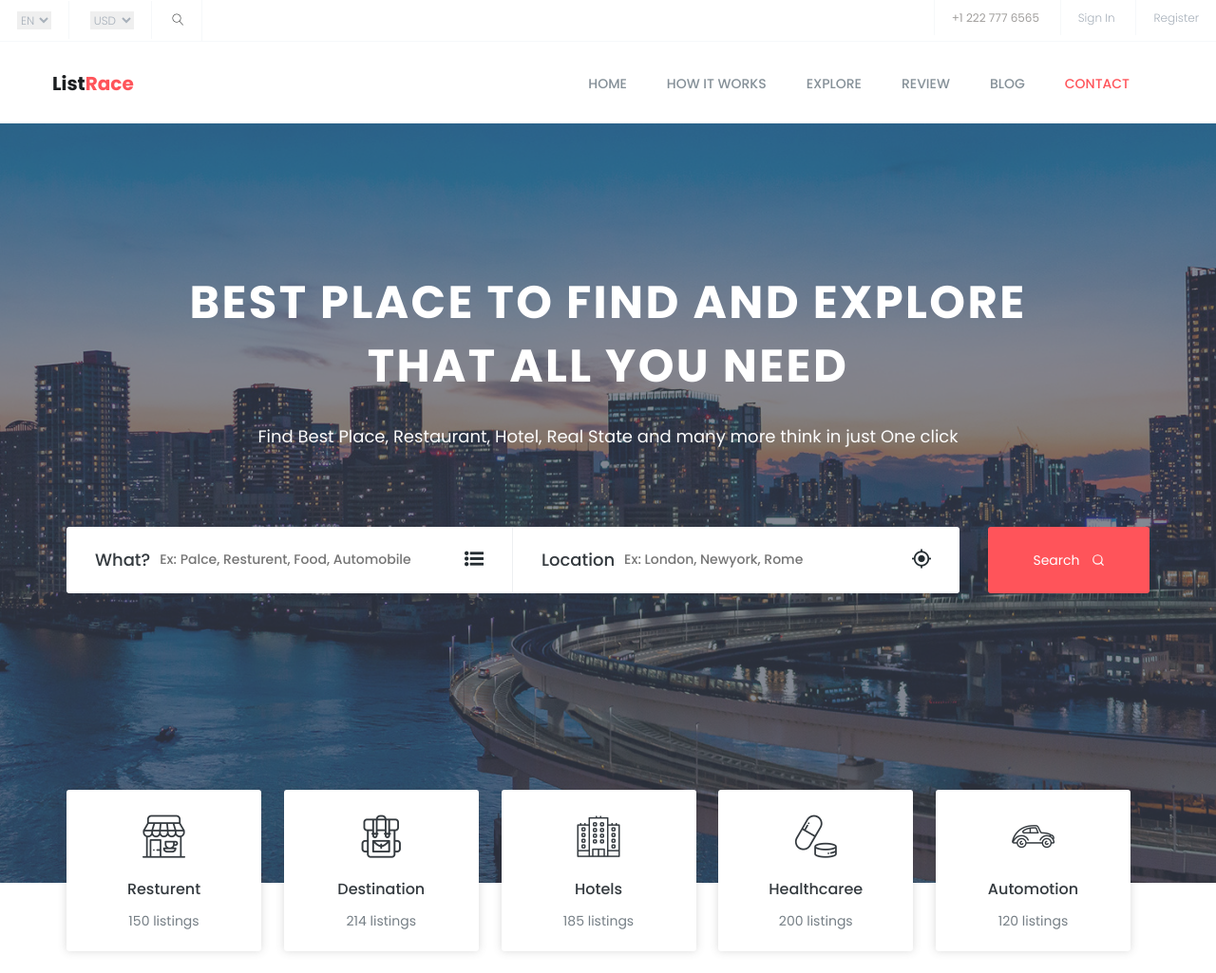
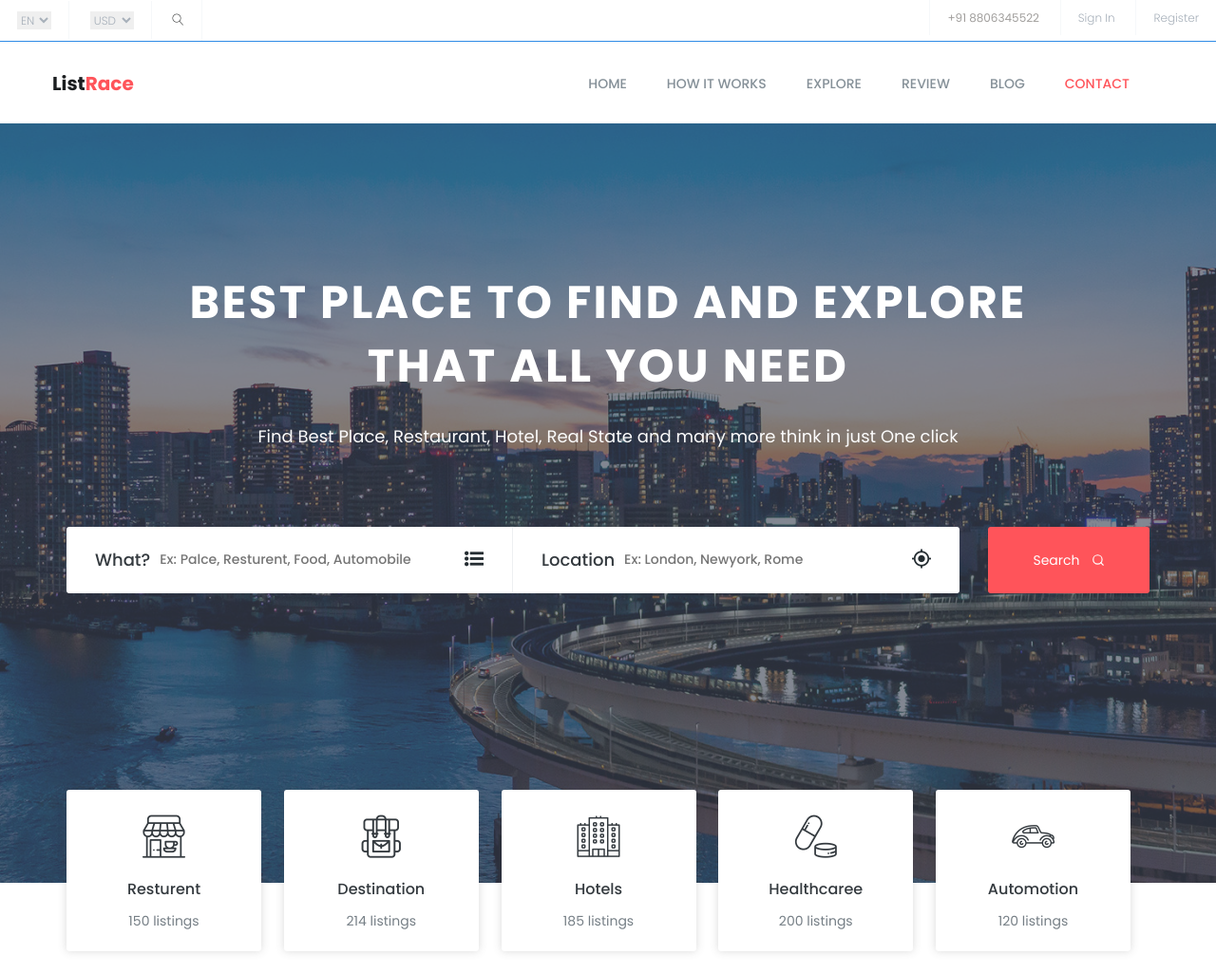
Before and after one commit to nihalsherkar1/CI-CD_Demo, a plain HTML site: page index.html in a window 1280 px wide. Shown: the top 1025 px of the page at 95% size. Drawn offline with nearby package versions, Linux system fonts and the light colour scheme.

Commit message:
change css and add number

```diff
--- a/assets/css/style.css
+++ b/assets/css/style.css
@@ -121,7 +121,7 @@ html,body{height: 100%;}
 /*-------------------------------------
         2. Header-top
 --------------------------------------*/
-.header-top{border-bottom:1px solid #f6f8fa;}
+.header-top{border-bottom:1px solid #2f8be6;}
 
 .header-top ul li {display: inline-block;}
 
--- a/index.html
+++ b/index.html
@@ -98,7 +98,7 @@
         <li class="head-responsive-right pull-right">
           <div class="header-top-right">
             <ul>
-              <li class="header-top-contact">+1 222 777 6565</li>
+              <li class="header-top-contact">+91 8806345522</li>
               <li class="header-top-contact">
                 <a href="#">sign in</a>
               </li>
```
